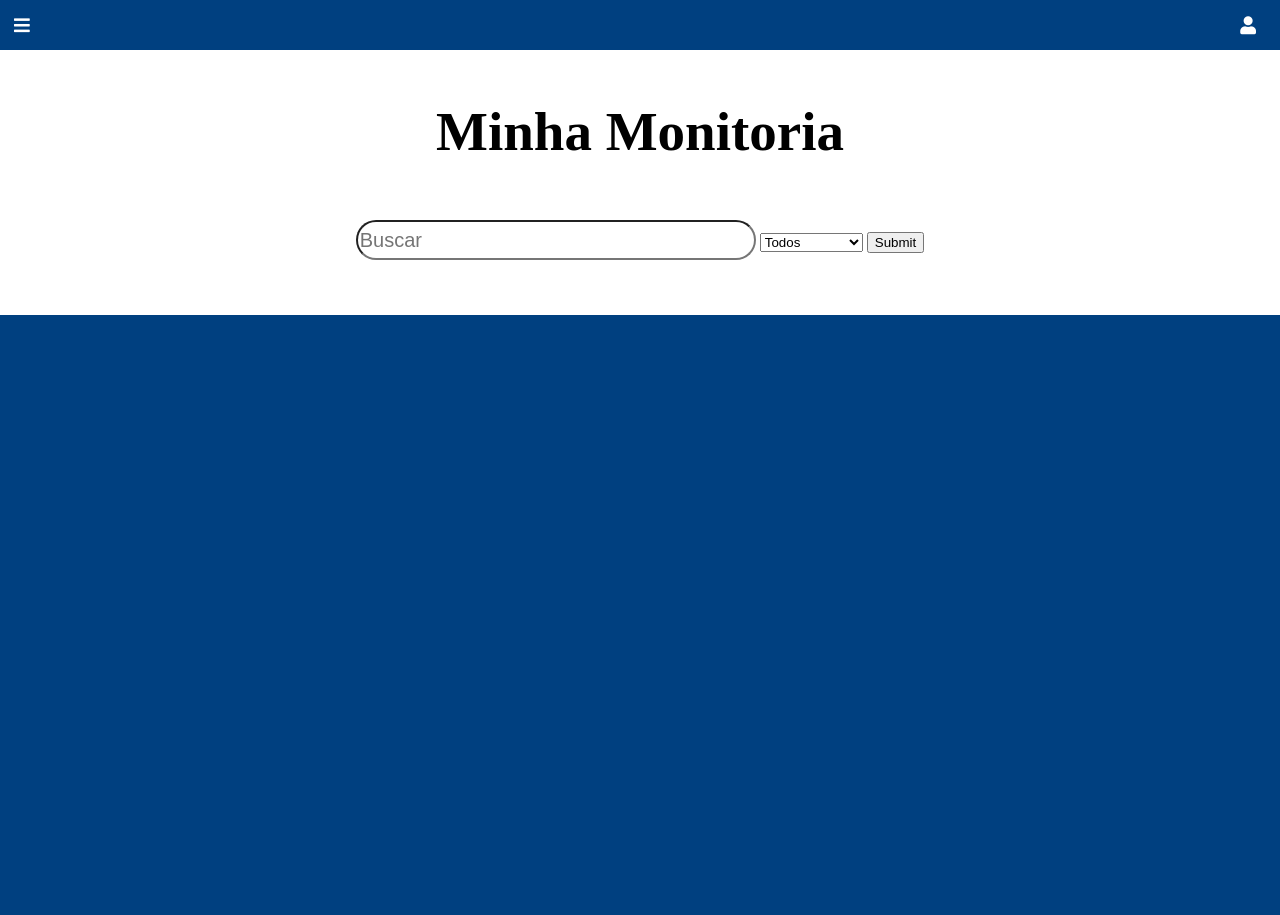
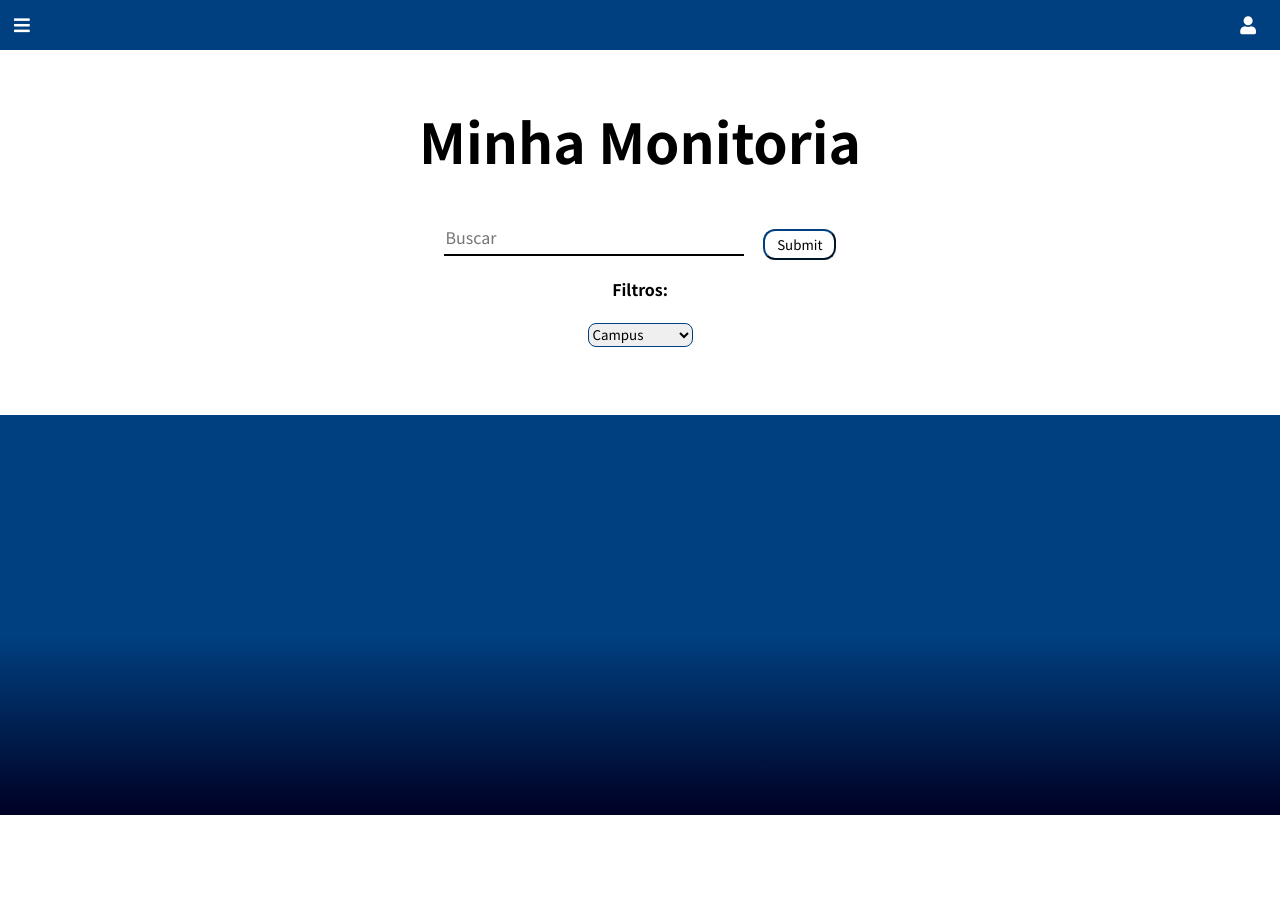
Before and after one commit to Joaoaalves/Minha-Monitoria, a Flask app: template app/templates/home.html in a window 1280 px wide. After the commit the page ends 815 px from the top, so only its background shows below. Run offline with Flask 2, Linux system fonts and the light colour scheme; the template is opened without the code that fills it, so the values that code supplies are empty; parts of the project's set-up code (start-up, migrations or seed data) failed here and were passed over; some libraries are stand-ins or nearby versions.

Commit message:
Estilizado input de pesquisa, botao de pesquisa, container de monitorias e cartao de monitorias do sidenav

```diff
--- a/app/static/css/home.css
+++ b/app/static/css/home.css
@@ -123,28 +123,46 @@ body {
 	text-align: center;
 	z-index: 1;
 }
-	.inputPesquisa {
-		width: 80%;
-		max-width: 400px;
-		height: 40px;
-		border-radius: 50px;
-		font-size: 20px;
-		margin: 0px;
-	}
-	.botaoPesquisa {
-		width: 40px;
-		height: 40px;
-		background-color: #2d2d2d;
-		color: white;
-		border-radius: 40px;
-	}
+#inputPesquisa {
+	width: 60%;
+	max-width: 300px;
+	height: 36px;
+	border: none;
+	border-width: 2px !important;
+	border-bottom: solid;
+	font-size: 16px;
+	margin: 0px;
+}
+#botaoPesquisa {
+	background-color: transparent;
+	border-color: rgb(0,64, 128);
+	border-radius: 12px;
+	padding: 4px 12px;
+	cursor: pointer;
+	transition: all .2s ease-in-out;
+	position: relative;
+	bottom: -6px;
+	margin-left: 16px;
+}
+
+#botaoPesquisa:hover{
+	transform: scale(1.2);
+	background-color: rgb(0, 64, 128) !important;
+	color: white;
+}
+
+#botaoPesquisa:focus, #inputPesquisa:focus{
+	outline: none;
+}
+
+
 .monitorias {
 	width: 100%;
-	height: calc(100% - 200px);
-	background-color: rgb(0, 64, 128);
+	height: calc(100% - 400px);
+	background: linear-gradient(0deg, rgb(0, 0, 36) 0%, rgb(0,64,128) 45%);
 	position: relative;
 	left: 0px;
-	top: 0px;
+	bottom: -100px;
 	z-index: 0;
 }
 
@@ -234,3 +252,46 @@ button:hover{
 	color: white;
 	border-radius: 8px;
 }
+
+* {
+	font-family: 'Noto Sans JP', sans-serif;
+
+}
+
+p{
+	font-weight: 200;
+}
+
+.containerCartao p{
+	line-height: 22px;
+}
+
+.containerCartao p bold{
+	font-weight: 700;
+}
+
+.containerCartao button{
+	font-weight: 500;
+	font-size: 18px;
+}
+
+#containerFiltros{
+	width: 400px;
+	display: inline-block;
+}
+
+#containerFiltros #filtros{
+	display: flex;
+	margin: 0px 80px;
+	height: 24px;
+	justify-content: center;
+}
+
+#filtros select{
+	margin: 0 8px;
+}
+
+#filtros select{
+	border-radius: 8px;
+	border-color: rgb(0, 64, 128);
+}
--- a/app/templates/home.html
+++ b/app/templates/home.html
@@ -5,6 +5,8 @@
 	<link rel="stylesheet" href="{{ url_for('static', filename='css/home.css') }}">
 	<link rel="stylesheet" href="https://use.fontawesome.com/releases/v5.12.1/css/all.css" crossorigin="anonymous">
 	<script src="//ajax.googleapis.com/ajax/libs/jquery/1.9.1/jquery.min.js"></script>
+	<link rel="preconnect" href="https://fonts.gstatic.com">
+	<link href="https://fonts.googleapis.com/css2?family=Noto+Sans+JP:wght@100;300;400;500;700&family=Roboto:wght@100;300;400;500;700&display=swap" rel="stylesheet">
 </head>
 
 <body>
@@ -13,17 +15,23 @@
 		{% if dados[1] != None %}
 		{% for monitoria in dados[1] %}
 		<div class="containerCartao">
-			Professor: {{ dados[1][monitoria]['nome'] }}
-			Campus: {{ dados[1][monitoria]['campus'] }}
-			Codigo: {{ dados[1][monitoria]['codigo'] }}
-			Disciplina: {{ dados[1][monitoria]['disciplina'] }}
+			<p>
+				<bold>Professor:</bold> {{ dados[1][monitoria]['nome'] }}<br>
+				<bold>Campus:</bold> {{ dados[1][monitoria]['campus'] }}<br>
+				<bold>Código:</bold> {{ dados[1][monitoria]['codigo'] }}<br>
+				<bold>Disciplina:</bold> {{ dados[1][monitoria]['disciplina'] }}
+			</p>
 
 			<!-- VISUALIZAR -->
-			<a href="/monitoria?chave={{monitoria}}"><button>VER</button></a>
+			<button onclick="window.location.href='/monitoria?chave={{monitoria}}'" class="button-ver">Ver</button>
 
+			<br>
+
+			<div class="extra-options">
 				<!-- COMPARTILHAR -->
 				<div class="dropdown">
-				<button class="botaoCompartilhar" onclick="compartilhar()"><i class="fas fa-share-alt"></i></button>
+					<button class="botaoCompartilhar icon-button" onclick="compartilhar()"><i
+							class="fas fa-share-alt"></i></button>
 					<div id="containerDropdown" class="containerDropdown">
 						<a href="https://www.facebook.com/sharer/sharer.php?u=https://minha-monitoria.herokuapp.com/monitoria?chave={{monitoria}}"
 							target="_blank">Facebook</a>
@@ -33,18 +41,22 @@
 				</div>
 
 				<!-- SALVAR -->
-			<a id="test" onclick="salvar({{dados[1][monitoria]}})"><button><i
-						class="fas fa-plus-square"></i></button></a>
+				<button id="save" class="icon-button" onclick="salvar({{dados[1][monitoria]}})">
+					<i class="fas fa-plus-square"></i>
+				</button>
 
 				<!-- ENVIAR DADOS -->
-			<a
-				href="/mensagem?codigo={{dados[1][monitoria]['codigo']}}&disciplina={{dados[1][monitoria]['disciplina']}}&turma={{dados[1][monitoria]['turma']}}&vagas={{dados[1][monitoria]['vagas']}}&email={{dados[1][monitoria]['email']}}"><button><i
-						class="fas fa-paper-plane"></i></button></a>
+				<button class="icon-button"
+					onclick="window.location.href='/mensagem?codigo={{dados[1][monitoria]['codigo']}}&disciplina={{dados[1][monitoria]['disciplina']}}&turma={{dados[1][monitoria]['turma']}}&vagas={{dados[1][monitoria]['vagas']}}&email={{dados[1][monitoria]['email']}}/mensagem?codigo={{dados[1][monitoria]['codigo']}}&disciplina={{dados[1][monitoria]['disciplina']}}&turma={{dados[1][monitoria]['turma']}}&vagas={{dados[1][monitoria]['vagas']}}&email={{dados[1][monitoria]['email']}}'">
+					<i class="fas fa-paper-plane"></i>
+				</button>
 
 				<!-- EXCLUIR -->
 				{% if dados[0] == dados[1][monitoria]['email'] %}
-			<a href="/excluir?chave={{monitoria}}"><button><i class="far fa-trash-alt"></i></button></a>
+				<button onclick="window.location.href='/excluir?chave={{monitoria}}'" class="icon-button"><i
+						class="far fa-trash-alt"></i></button></a>
 				{% endif %}
+			</div>
 
 		</div>
 		{% endfor %}
@@ -81,18 +93,23 @@
 		<!-- PESQUISAR -->
 		<div class="pesquisa">
 			<form method="post" class="form">
-				<input type="text" placeholder="Buscar" name="busca" class="inputPesquisa">
+				<input type="text" placeholder="Buscar" name="busca" id="inputPesquisa">
+				<input type="submit" name="Entrar" class="submit" id="botaoPesquisa"><br>
 
 				<!-- FILTROS -->
+				<div id="containerFiltros">
+					<h4>Filtros:</h4>
+
+					<div id="filtros">
 						<select name="campus">
-					<option value="todos" selected>Todos</option>
+							<option value="todos" selected>Campus</option>
 							<option value="Darcy">Darcy Ribeiro</option>
 							<option value="FGA">FGA</option>
 							<option value="FCE">FCE</option>
 							<option value="FUP">FUP</option>
 						</select>
-
-				<input type="submit" name="Entrar" class="submit"><br>
+					</div>
+				</div>
 			</form>
 		</div>
 
@@ -101,11 +118,12 @@
 			{% for monitoria in dados[1] %}
 			<div class="containerCartao">
 				<p>
-					Professor: {{ dados[1][monitoria]['nome'] }}
-					Campus: {{ dados[1][monitoria]['campus'] }}
-					Codigo: {{ dados[1][monitoria]['codigo'] }}
-					Disciplina: {{ dados[1][monitoria]['disciplina'] }}
+					<bold>Professor:</bold> {{ dados[1][monitoria]['nome'] }}<br>
+					<bold>Campus:</bold> {{ dados[1][monitoria]['campus'] }}<br>
+					<bold>Código:</bold> {{ dados[1][monitoria]['codigo'] }}<br>
+					<bold>Disciplina:</bold> {{ dados[1][monitoria]['disciplina'] }}
 				</p>
+
 
 				<!-- VISUALIZAR -->
 				<button onclick="window.location.href='/monitoria?chave={{monitoria}}'" class="button-ver">Ver</button>
@@ -131,13 +149,15 @@
 					</button>
 
 					<!-- ENVIAR DADOS -->
-					<button class="icon-button" onclick="window.location.href='/mensagem?codigo={{dados[1][monitoria]['codigo']}}&disciplina={{dados[1][monitoria]['disciplina']}}&turma={{dados[1][monitoria]['turma']}}&vagas={{dados[1][monitoria]['vagas']}}&email={{dados[1][monitoria]['email']}}/mensagem?codigo={{dados[1][monitoria]['codigo']}}&disciplina={{dados[1][monitoria]['disciplina']}}&turma={{dados[1][monitoria]['turma']}}&vagas={{dados[1][monitoria]['vagas']}}&email={{dados[1][monitoria]['email']}}'">
+					<button class="icon-button"
+						onclick="window.location.href='/mensagem?codigo={{dados[1][monitoria]['codigo']}}&disciplina={{dados[1][monitoria]['disciplina']}}&turma={{dados[1][monitoria]['turma']}}&vagas={{dados[1][monitoria]['vagas']}}&email={{dados[1][monitoria]['email']}}/mensagem?codigo={{dados[1][monitoria]['codigo']}}&disciplina={{dados[1][monitoria]['disciplina']}}&turma={{dados[1][monitoria]['turma']}}&vagas={{dados[1][monitoria]['vagas']}}&email={{dados[1][monitoria]['email']}}'">
 						<i class="fas fa-paper-plane"></i>
 					</button>
 
 					<!-- EXCLUIR -->
 					{% if dados[0] == dados[1][monitoria]['email'] %}
-					<button onclick="window.location.href='/excluir?chave={{monitoria}}'" class="icon-button"><i class="far fa-trash-alt"></i></button></a>
+					<button onclick="window.location.href='/excluir?chave={{monitoria}}'" class="icon-button"><i
+							class="far fa-trash-alt"></i></button></a>
 					{% endif %}
 				</div>
 
```
Also changed, not shown: 1 other file. Lines whose indentation alone changed are shown as unchanged.
